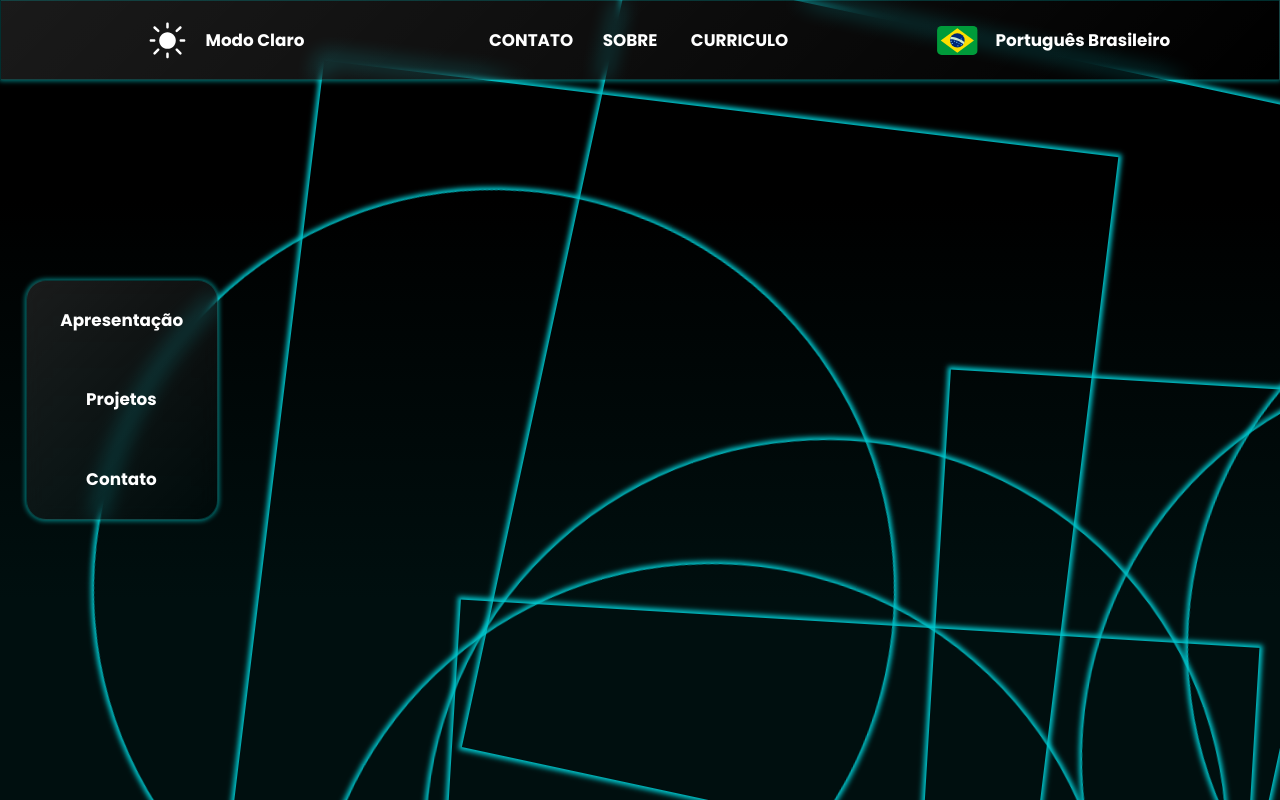
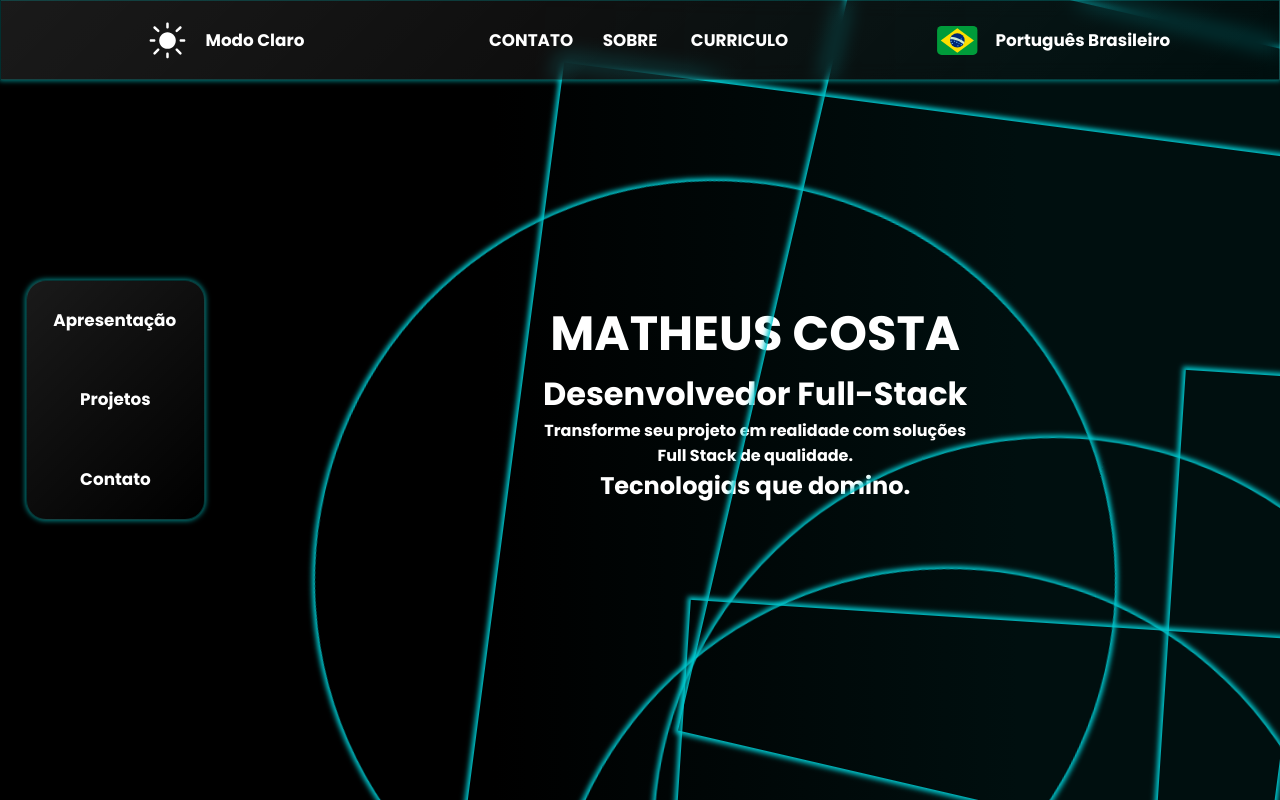
Before and after one commit to MatheusCostaM/Meu-Portfolio, a React (Vite) app: page / in a window 1280 px wide. Shown: the top 800 px of the page. Built offline with nearby package versions, Linux system fonts and the light colour scheme.

Commit message:
adicionando opções do componente Text

```diff
--- a/src/App.jsx
+++ b/src/App.jsx
@@ -5,6 +5,7 @@ import { ThemeProvider } from 'styled-components';
 import { temaClaro, temaEscuro } from './componentes/UI/temas';
 import MenuLateral from './componentes/MenuLateral';
 import Background from './componentes/Background';
+import Dashboard from './componentes/Dashboard';
 
 
 function App() {
@@ -23,11 +24,12 @@ function App() {
     <>
       <ThemeProvider theme={tema}>
         <GlobalStyle />
-        <Background>
-
+        <Background />
+        <body>
           <Navbar TrocaTema={TrocaTema} />
           <MenuLateral />
-        </Background>
+          <Dashboard />
+        </body>
       </ThemeProvider>
 
     </>
--- a/src/componentes/Background/index.jsx
+++ b/src/componentes/Background/index.jsx
@@ -9,6 +9,7 @@ const Background = styled.div`
   width: 100vw;
   position: fixed;
   object-fit: contain;
+  justify-content: end;
 
 `;
 
--- /dev/null
+++ b/src/componentes/Container/index.jsx
@@ -0,0 +1,26 @@
+import React from 'react';
+import styled from "styled-components";
+
+
+const Container = styled.div`
+
+display: flex;
+justify-content: center;
+align-items: center;
+width: 100%;
+height: 100vh;
+flex-direction: column;
+text-align: center;
+
+
+`;
+
+export default ({ children }) => {
+
+    return (
+        <Container>
+            {children}
+        </Container>
+    );
+
+}
--- /dev/null
+++ b/src/componentes/Dashboard/index.jsx
@@ -0,0 +1,28 @@
+import React from 'react';
+import styled from "styled-components";
+import Container from '../Container';
+import Text from '../Text';
+
+const Dashboard = styled.div`
+
+width:82vw;
+height: auto;
+
+`
+
+export default () => {
+
+    return (
+        <Dashboard>
+            <Container>
+                <Text tipoText="titulo1">MATHEUS COSTA</Text>
+                <Text tipoText="titulo2">Desenvolvedor Full-Stack</Text>
+                <Text tipoText="titulo3">Transforme seu projeto em realidade com soluções <br /> Full Stack de qualidade.</Text>
+                <Text>Tecnologias que domino.</Text>
+            </Container>
+            <Container><Text>sdafasdf</Text></Container>
+            <Container><Text>sdafasdf</Text></Container>
+        </Dashboard>
+    );
+
+}
--- a/src/componentes/GlobalStyle/index.jsx
+++ b/src/componentes/GlobalStyle/index.jsx
@@ -9,8 +9,12 @@ export const GlobalStyle = createGlobalStyle`
   }
 
   body {
+    display: flex;
     height: 100vh;
     font-family: 'Poppins', sans-serif;
-    background: linear-gradient(360deg, ${({ theme }) => theme.luz} 25%, ${({ theme }) => theme.body} 75%);
+    background: linear-gradient(270deg, ${({ theme }) => theme.luz} 25%, ${({ theme }) => theme.body} 75%);
+    flex-wrap: wrap;
+    justify-content: end;
+
   }
 `;
--- a/src/componentes/MenuLateral/index.jsx
+++ b/src/componentes/MenuLateral/index.jsx
@@ -9,7 +9,7 @@ const MenuLateral = styled.div`
 
 display: flex;
 justify-content: space-between;
-width: 15vw;
+width: 14vw;
 height: 30vh;
 position: fixed;
 top: 50%;
--- a/src/componentes/Text/index.jsx
+++ b/src/componentes/Text/index.jsx
@@ -3,14 +3,39 @@ import styled from "styled-components";
 
 const Text = styled.h2`
 
-font-size: 3 rem;
+font-size: ${({ tamanhoText }) => tamanhoText}rem;
 color: ${({ theme }) => theme.txt};
 
 `
 
-export default ({ children }) => {
+export default ({ children, tipoText }) => {
+
+    const getTamanhoText = (tipoText) => {
+        switch (tipoText) {
+            case "titulo1":
+                console.log(5);
+                return 3;
+
+            case "titulo2":
+                console.log(3);
+                return 2;
+
+            case "titulo3":
+                console.log(2);
+                return 1;
+
+            default:
+                console.log("switch quebrado");
+                return 1.5;
+
+        }
+    }
+
+
+    const tamanhoText = getTamanhoText(tipoText);
+
     return (
-        <Text>
+        <Text tamanhoText={tamanhoText}>
             {children}
         </Text>
     )
```
